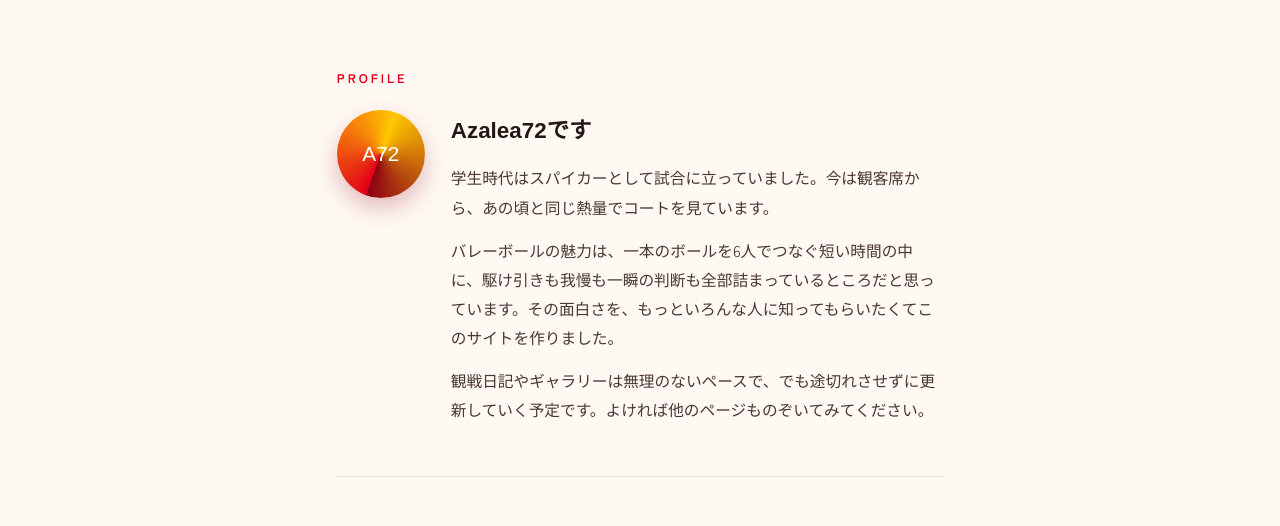
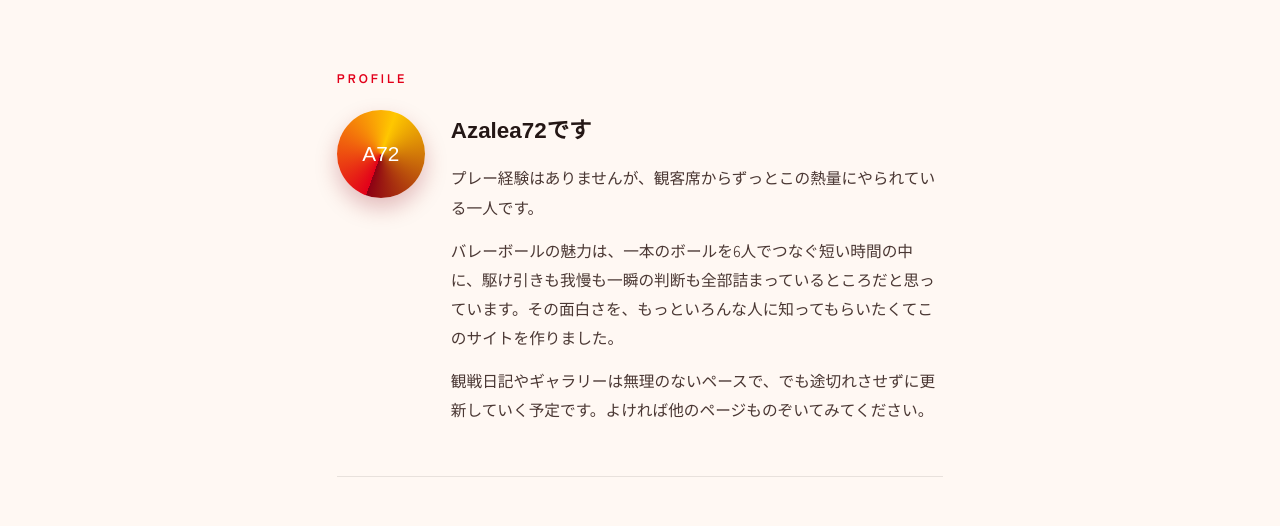
Before and after one commit to Azaleacreativeroom888/fan-volleyball, a plain HTML site: page about.html in a window 1280 px wide. Shown: the part 273-799 px from the top of the page. Drawn offline with Linux system fonts and the light colour scheme; a web font is replaced by a local one.

Commit message:
Update profile description in about.html

```diff
--- a/about.html
+++ b/about.html
@@ -232,7 +232,7 @@
       <div class="avatar" aria-hidden="true">A72</div>
       <div class="profile-body">
         <h2>Azalea72です</h2>
-        <p>学生時代はスパイカーとして試合に立っていました。今は観客席から、あの頃と同じ熱量でコートを見ています。</p>
+        <p>プレー経験はありませんが、観客席からずっとこの熱量にやられている一人です。</p>
         <p>バレーボールの魅力は、一本のボールを6人でつなぐ短い時間の中に、駆け引きも我慢も一瞬の判断も全部詰まっているところだと思っています。その面白さを、もっといろんな人に知ってもらいたくてこのサイトを作りました。</p>
         <p>観戦日記やギャラリーは無理のないペースで、でも途切れさせずに更新していく予定です。よければ他のページものぞいてみてください。</p>
       </div>
```
